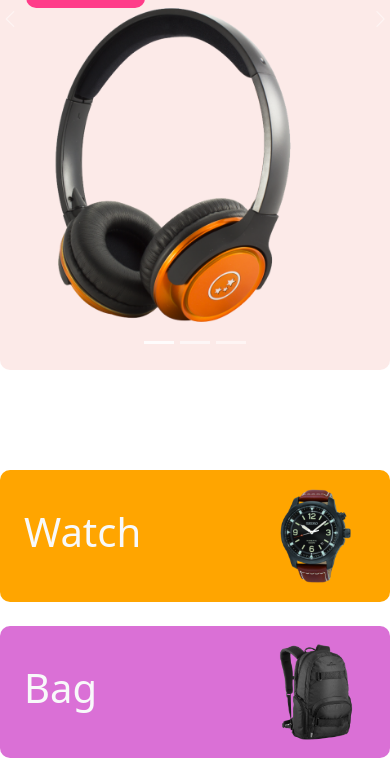
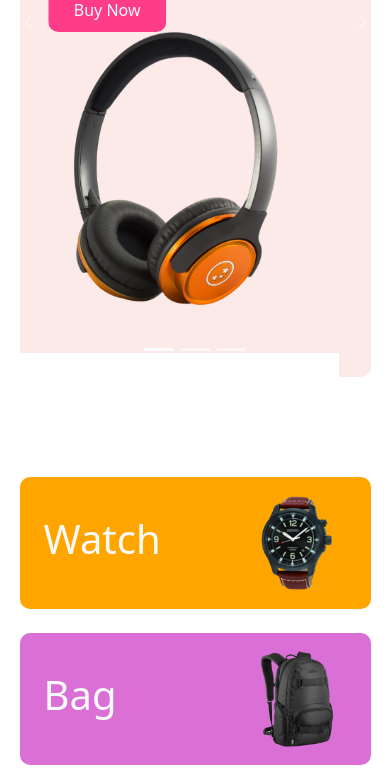
Before and after one commit to Chayti/panda-commerce-bootstrap, a plain HTML site: page index.html in a window 390 px wide. Shown: the part 482-1263 px from the top of the page. Drawn offline with Linux system fonts and the light colour scheme.

Commit message:
spacing issue solved for xs device

```diff
--- a/css/style.css
+++ b/css/style.css
@@ -90,3 +90,11 @@ nav .container{
     background-color: #fceae8;
     border-radius: 10px;
 }
+
+/* media query */
+@media only screen and (max-width:575px){
+    .container{
+        padding-left: 5%;
+        padding-right: 5%;
+    }
+}
```
Also changed, not shown: index.html (+3 -1 lines).
